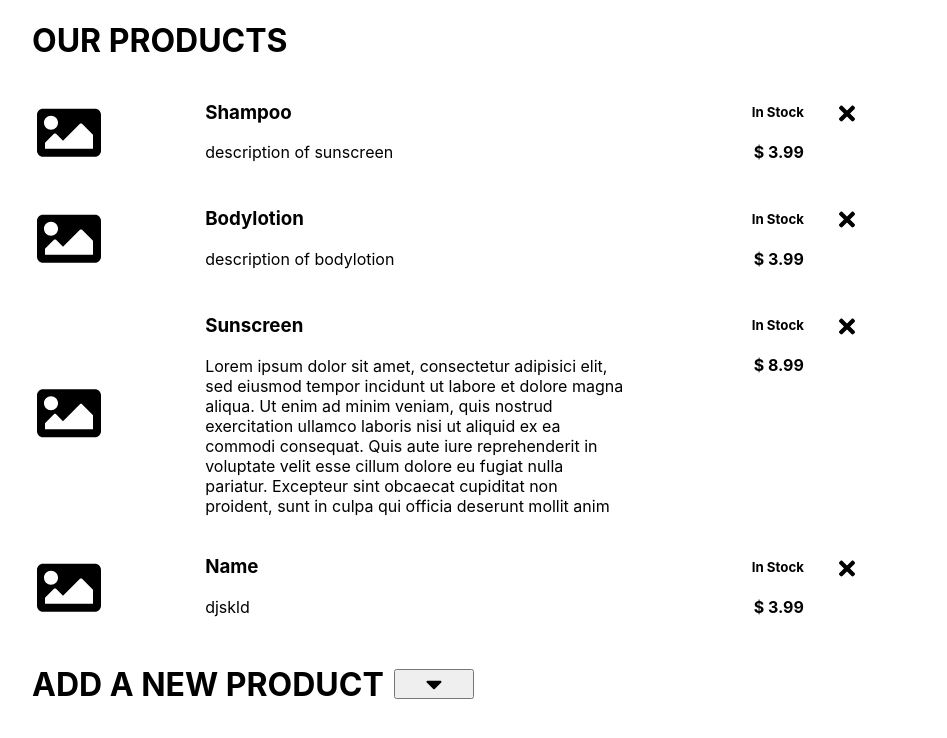
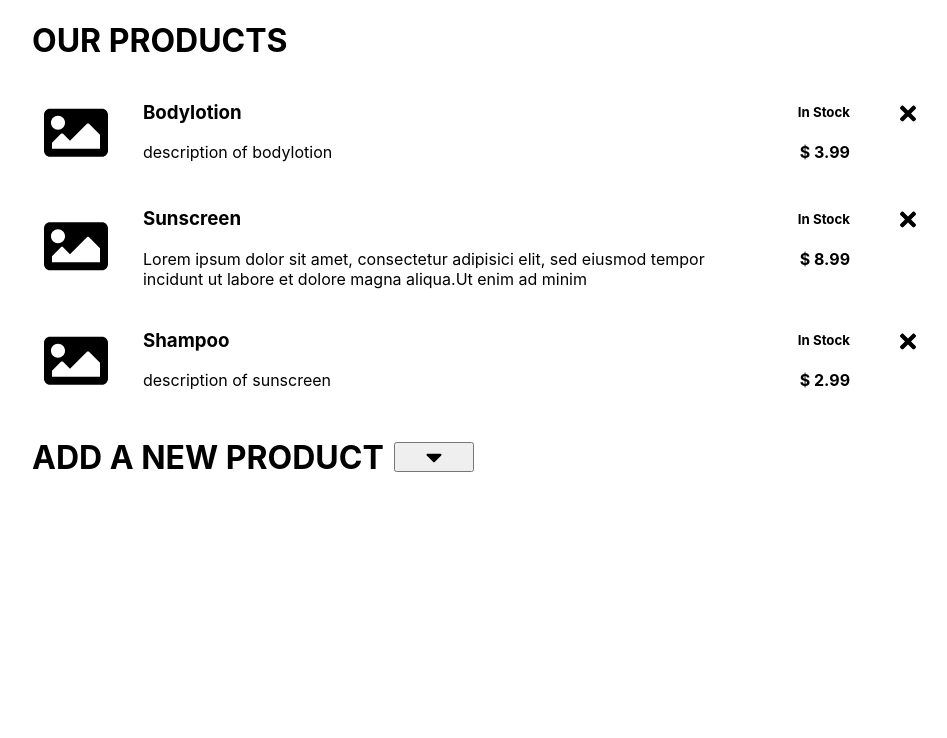
Before and after one commit to schuppli/product-page, a React (Create React App) app: page / in a window 1280 px wide. Shown: the top 738 px of the page, without its empty margins (160-1107 px from the left). Built offline with nearby package versions, Linux system fonts and the light colour scheme; data requests are answered from the project's data file.

Commit message:
updated readme + some styling

```diff
--- a/db.json
+++ b/db.json
@@ -1,12 +1,5 @@
 {
   "products": [
-    {
-      "name": "Shampoo",
-      "description": "description of sunscreen",
-      "price": "3.99",
-      "stock": "20",
-      "id": 2
-    },
     {
       "name": "Bodylotion",
       "description": "description of bodylotion",
@@ -16,16 +9,16 @@
     },
     {
       "name": "Sunscreen",
-      "description": "Lorem ipsum dolor sit amet, consectetur adipisici elit, sed eiusmod tempor incidunt ut labore et dolore magna aliqua. Ut enim ad minim veniam, quis nostrud exercitation ullamco laboris nisi ut aliquid ex ea commodi consequat. Quis aute iure reprehenderit in voluptate velit esse cillum dolore eu fugiat nulla pariatur. Excepteur sint obcaecat cupiditat non proident, sunt in culpa qui officia deserunt mollit anim id est laborum.",
+      "description": "Lorem ipsum dolor sit amet, consectetur adipisici elit, sed eiusmod tempor incidunt ut labore et dolore magna aliqua.Ut enim ad minim",
       "price": "8.99",
-      "stock": "20",
+      "stock": "16",
       "id": 4
     },
     {
-      "name": "Name",
-      "description": "djskld",
-      "price": "3.99",
-      "stock": "12",
+      "name": "Shampoo",
+      "description": "description of sunscreen",
+      "price": "2.99",
+      "stock": "40",
       "id": 5
     }
   ]
--- a/src/index.css
+++ b/src/index.css
@@ -26,18 +26,14 @@ button {
   margin: 5px;
 }
 
-.productImage {
-  width: 20%;
-}
-
 .faImage {
   width: 5vw;
   height: 100%;
 }
 
 .productText {
-  width: 50%;
-  margin: 0 10px 0 0;
+  width: 70%;
+  margin: 0 20px;
   overflow: hidden;
 }
 
@@ -46,17 +42,16 @@ button {
 }
 
 .productText p {
-  max-height: 20vh;
+  max-height: 10vh;
   overflow: scroll;
 }
 
 .productInfo {
-  width: 20%;
   text-align: end;
+  white-space: nowrap;
 }
 
 .productX {
-  width: 10%;
   padding: 19px 0 0 35px;
 }
 
```
Also changed, not shown: 1 other file (tests, documents, lock files or other folders).
